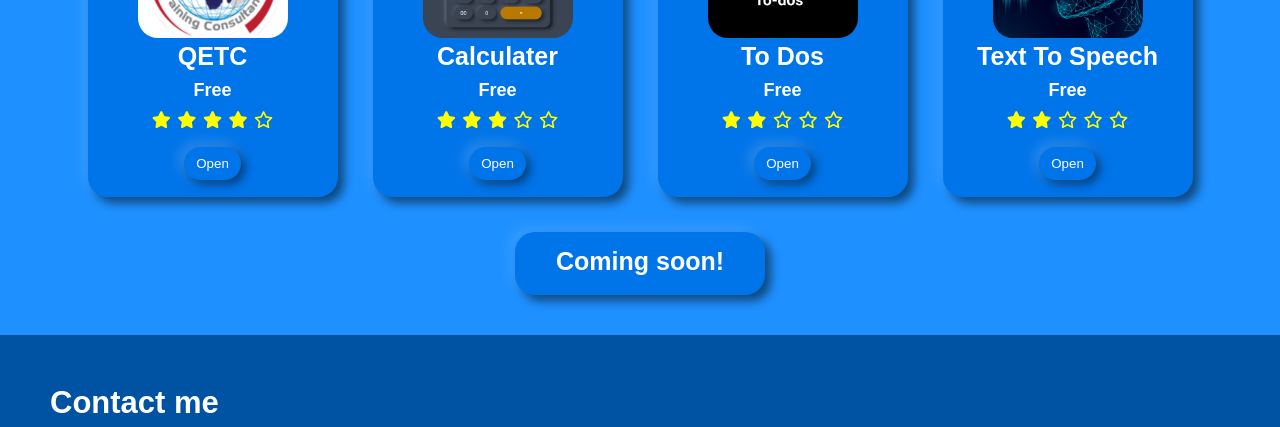
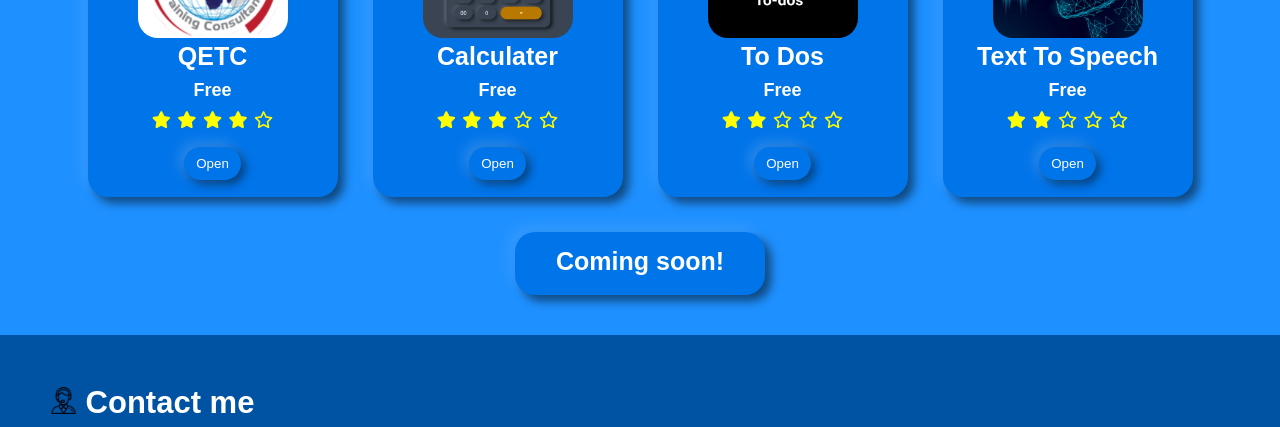
Before and after one commit to Amankii/amanweb.com, a plain HTML site: page index.html in a window 1280 px wide. Shown: the part 1121-1548 px from the top of the page. Drawn offline with Linux system fonts and the light colour scheme.

Commit message:
Add files via upload

```diff
--- a/index.html
+++ b/index.html
@@ -267,7 +267,7 @@
         <section id="contact">
 
             <div class="contact1">
-                <h2>Contact me</h2>
+                <h2><img src="./images/support.png" style="width: 27px; margin-bottom: -1px;"> Contact me</h2>
                 <h6><i class="fa-solid fa-envelope"></i>  <a href="mailto:abdirahmanyahye4@gmail.com">abdirahmanyahye4@gmail.com</a></h6>
                 <h6><i class="fa-solid fa-phone"></i>  <a href="tel:+254725908301">+254 725 908 301</a></h6>
                 <ul>
```
Also changed, not shown: images/customer-support.png (added), images/support.png (added).
